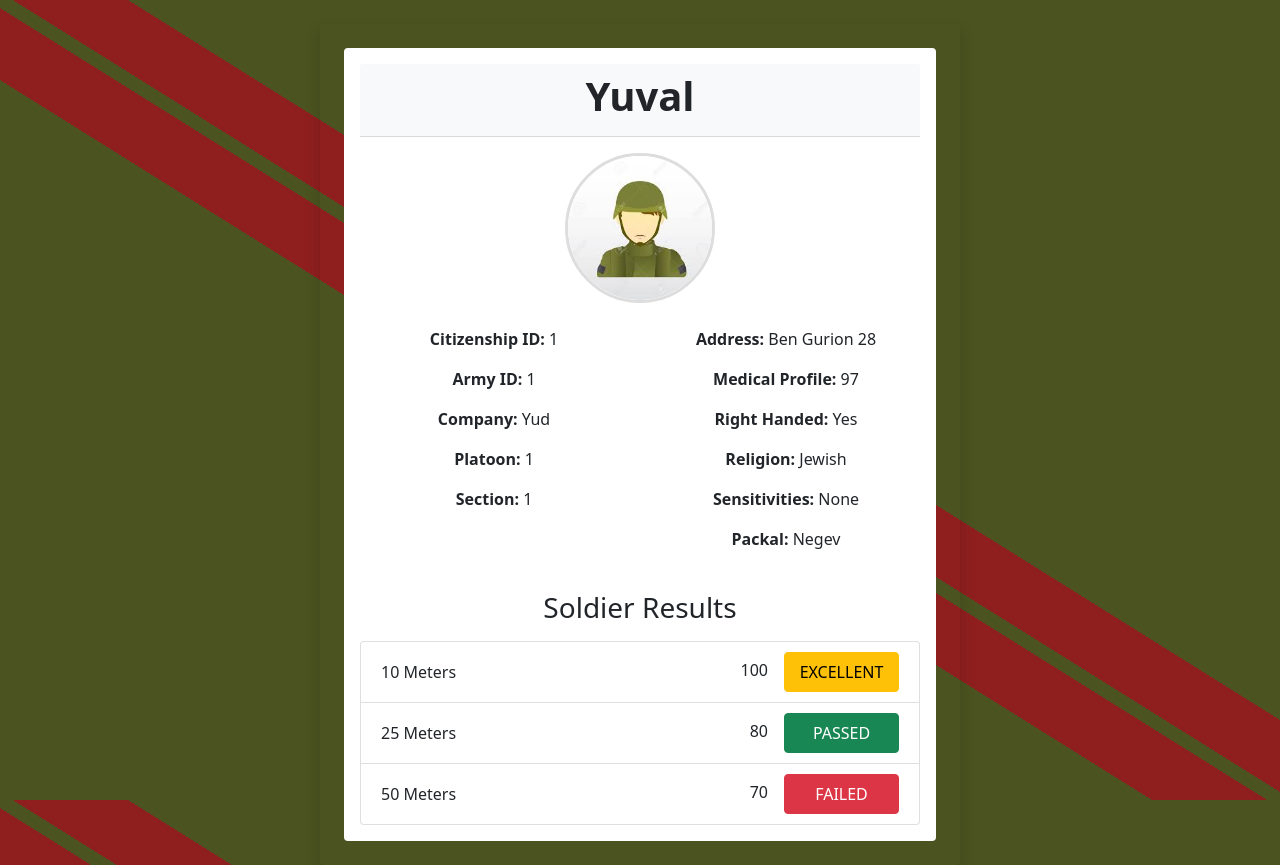
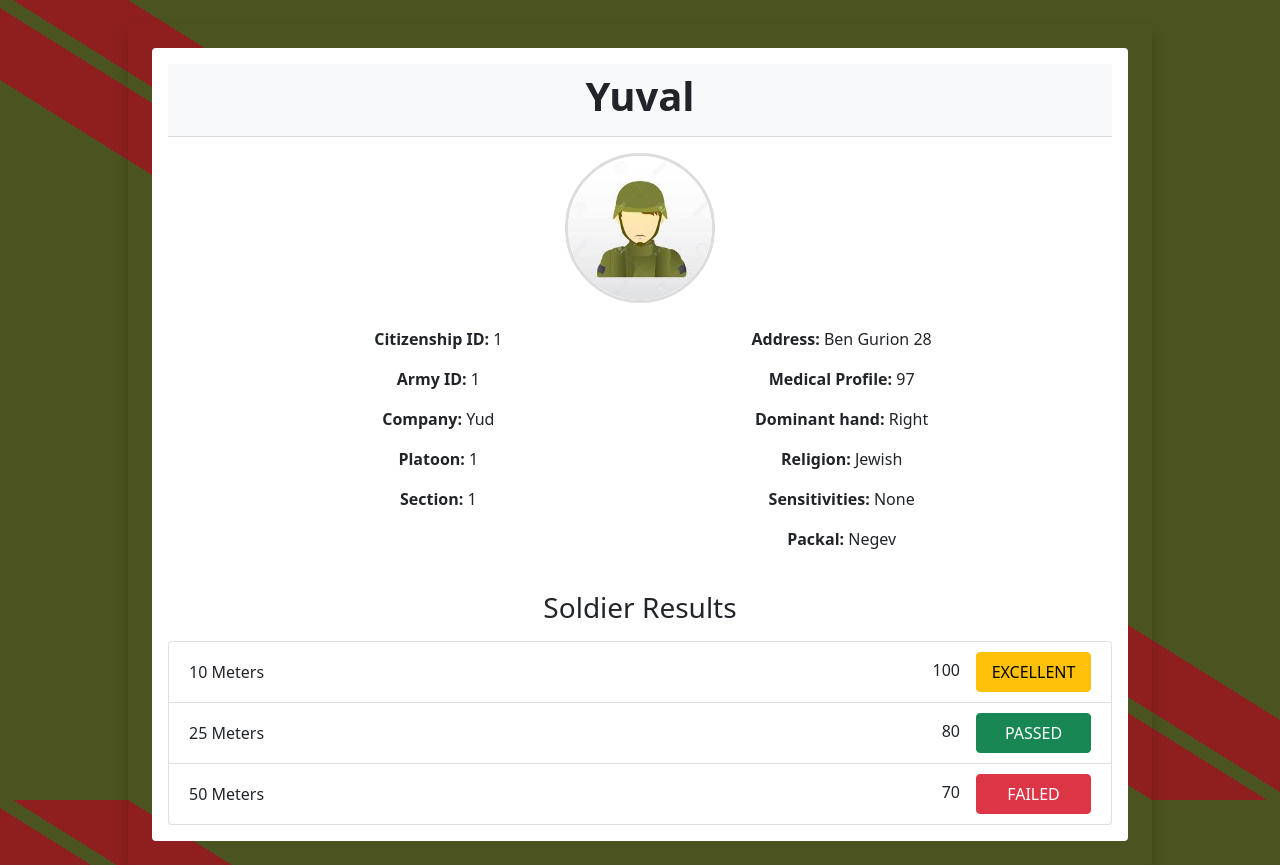
Before and after one commit to yuvalgrofman/Soldier_Tracker, a React (Create React App) app in the folder web-client/: page /Soldier/1 in a window 1280 px wide. Built offline with nearby package versions, Linux system fonts and the light colour scheme.

Commit message:
Fixed phone-view

```diff
--- a/web-client/src/SoldierProfile/SoldierProfile.js
+++ b/web-client/src/SoldierProfile/SoldierProfile.js
@@ -51,7 +51,7 @@ function SoldierProfile() {
   }, [id]);
 
   return (
-    <main className="container w-50 shadow mt-4 p-4 rounded-2">
+    <main className="container w-80 shadow mt-4 p-4 rounded-2">
       <div className="card border-0">
         <div className="card-body text-center">
           <div className="card-header d-flex flex-column align-items-center bg-light">
@@ -70,20 +70,24 @@ function SoldierProfile() {
 
           {/* Soldier Details */}
           <div className="row">
-            <div className="col-md-6">
+            <div className="col-md-1">
+            </div>
+            <div className="col-md-5">
               <p><strong>Citizenship ID:</strong> {soldier.citizenshipID}</p>
               <p><strong>Army ID:</strong> {soldier.armyID}</p>
               <p><strong>Company:</strong> {soldier.company}</p>
               <p><strong>Platoon:</strong> {soldier.platoon}</p>
               <p><strong>Section:</strong> {soldier.section}</p>
             </div>
-            <div className="col-md-6">
+            <div className="col-md-5">
               <p><strong>Address:</strong> {soldier.address}</p>
               <p><strong>Medical Profile:</strong> {soldier.medicalProfile}</p>
-              <p><strong>Right Handed:</strong> {soldier.rightHanded ? "Yes" : "No"}</p>
+              <p><strong>Dominant hand:</strong> {soldier.rightHanded ? "Right" : "Left"}</p>
               <p><strong>Religion:</strong> {soldier.religion}</p>
               <p><strong>Sensitivities:</strong> {soldier.sensitivities}</p>
               <p><strong>Packal:</strong> {soldier.packal}</p>
+            </div>
+            <div className="col-md-1">
             </div>
           </div>
 
```
